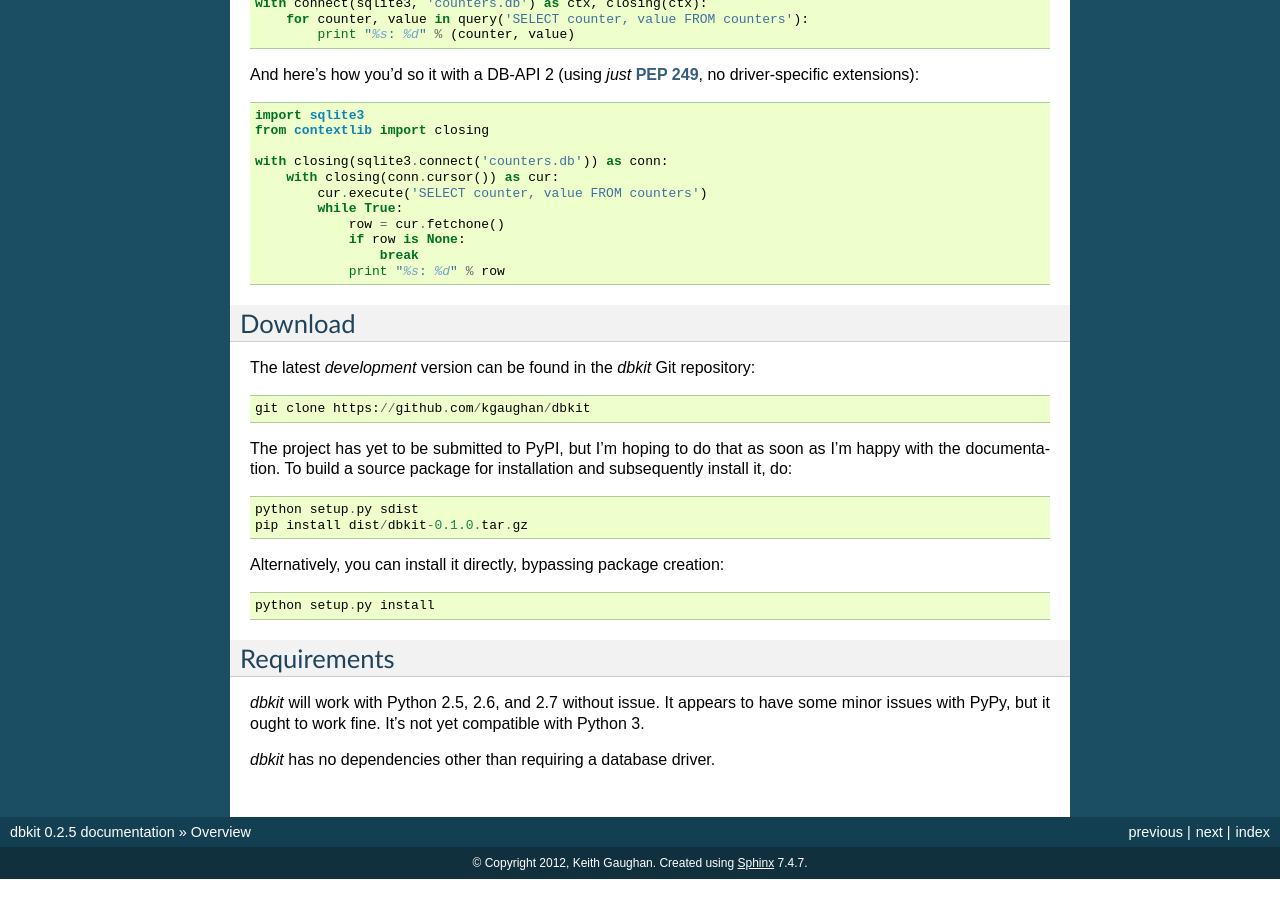
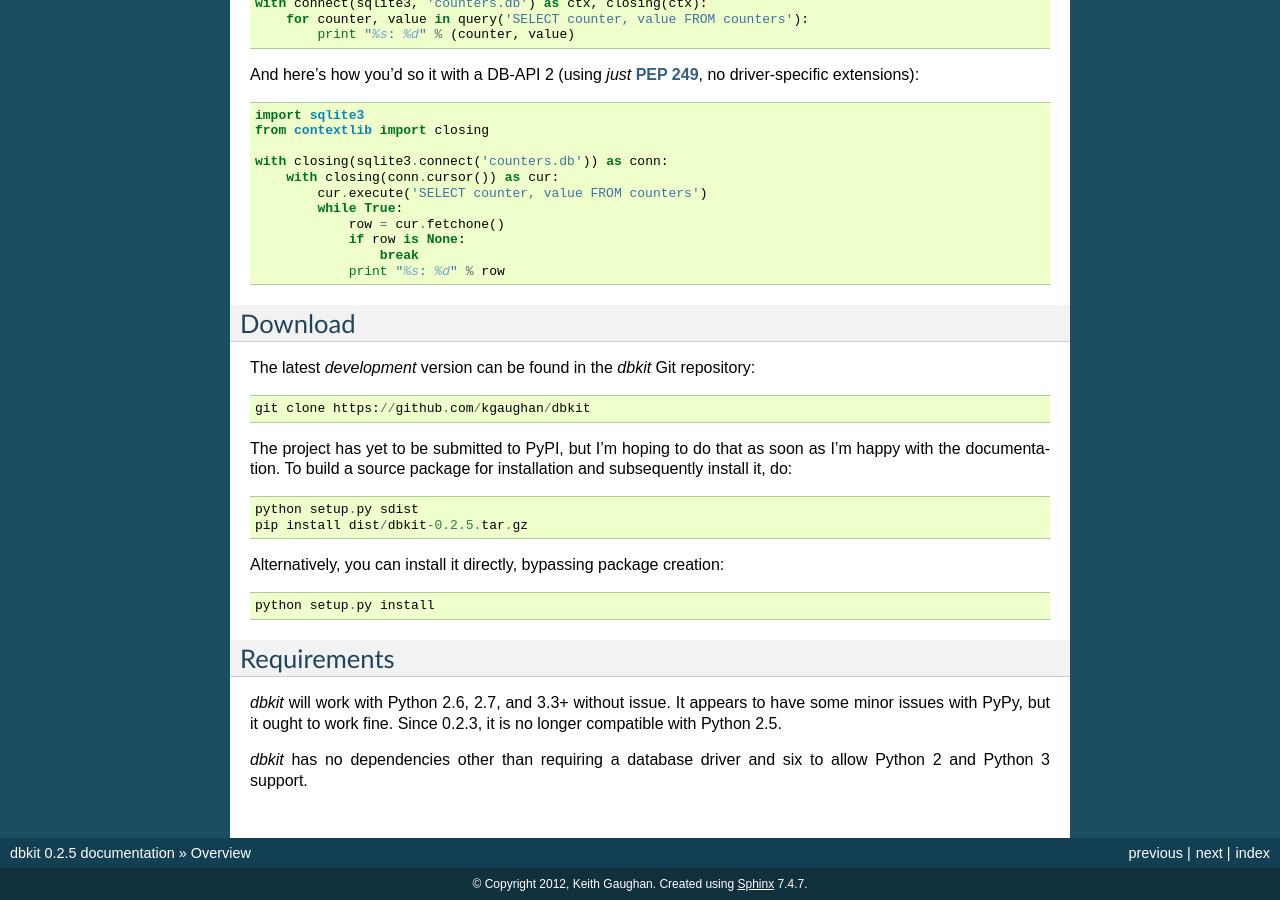
Before and after one commit to kgaughan/dbkit, a Sphinx documentation site: the page built from docs/overview.rst, in a window 1280 px wide and 900 px high, scrolled down 837 px. Built offline with Sphinx 7.4.7, drawn with Linux system fonts in a browser that asks for light colours; before the commit the page ends 1716 px from its top, so only the background shows below that.

Commit message:
Update requirements and install instructions.

```diff
--- a/docs/overview.rst
+++ b/docs/overview.rst
@@ -87,7 +87,7 @@ as I'm happy with the documentation. To build a source package for installation
 and subsequently install it, do::
 
    python setup.py sdist
-   pip install dist/dbkit-0.1.0.tar.gz
+   pip install dist/dbkit-0.2.5.tar.gz
 
 Alternatively, you can install it directly, bypassing package creation::
 
@@ -97,8 +97,9 @@ Alternatively, you can install it directly, bypassing package creation::
 Requirements
 ============
 
-`dbkit` will work with Python 2.5, 2.6, and 2.7 without issue. It appears to
-have some minor issues with PyPy, but it ought to work fine. It's not yet
-compatible with Python 3.
+`dbkit` will work with Python 2.6, 2.7, and 3.3+ without issue. It appears to
+have some minor issues with PyPy, but it ought to work fine. Since 0.2.3,
+it is no longer compatible with Python 2.5.
 
-`dbkit` has no dependencies other than requiring a database driver.
+`dbkit` has no dependencies other than requiring a database driver and six
+to allow Python 2 and Python 3 support.
```
